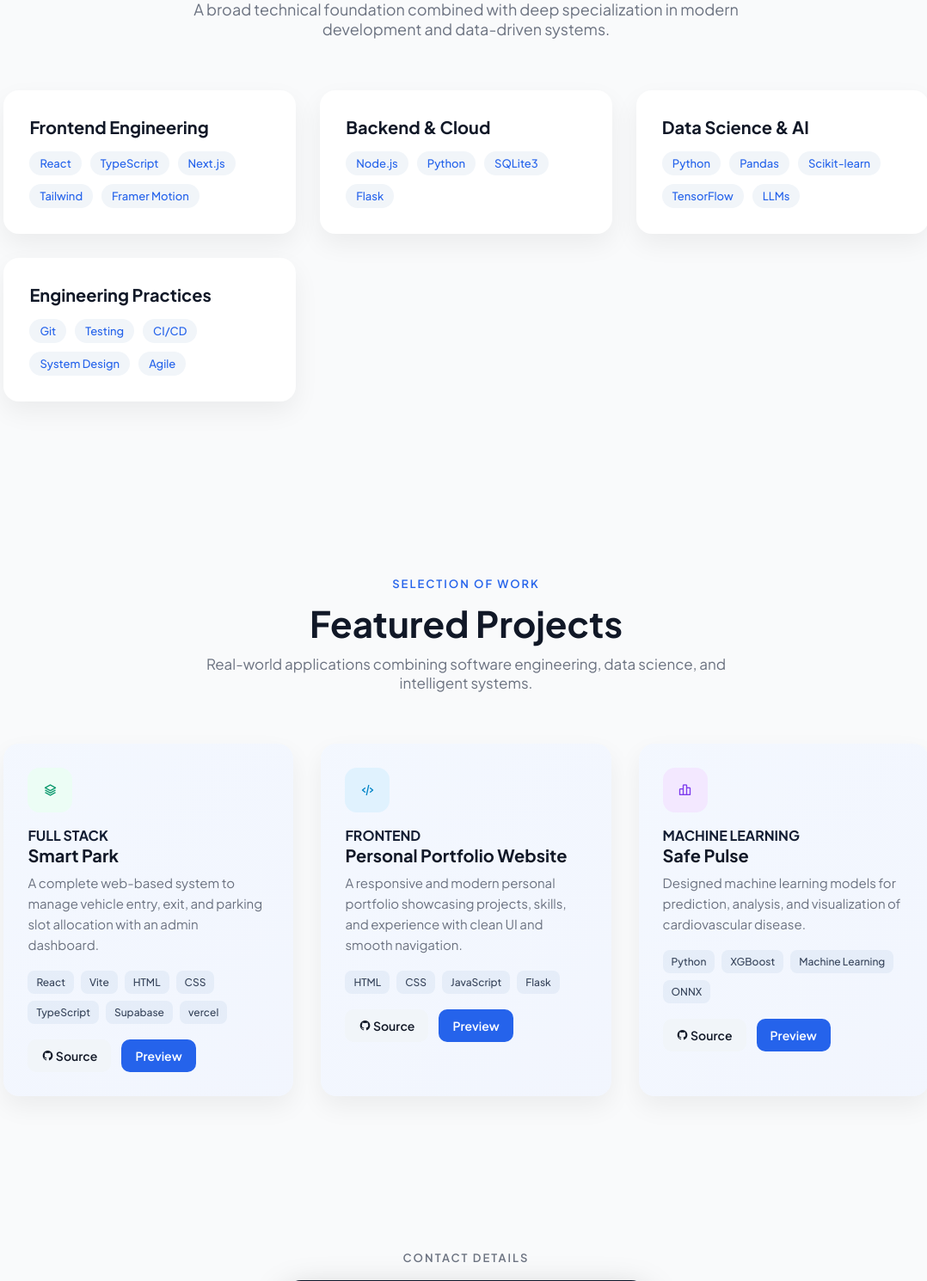
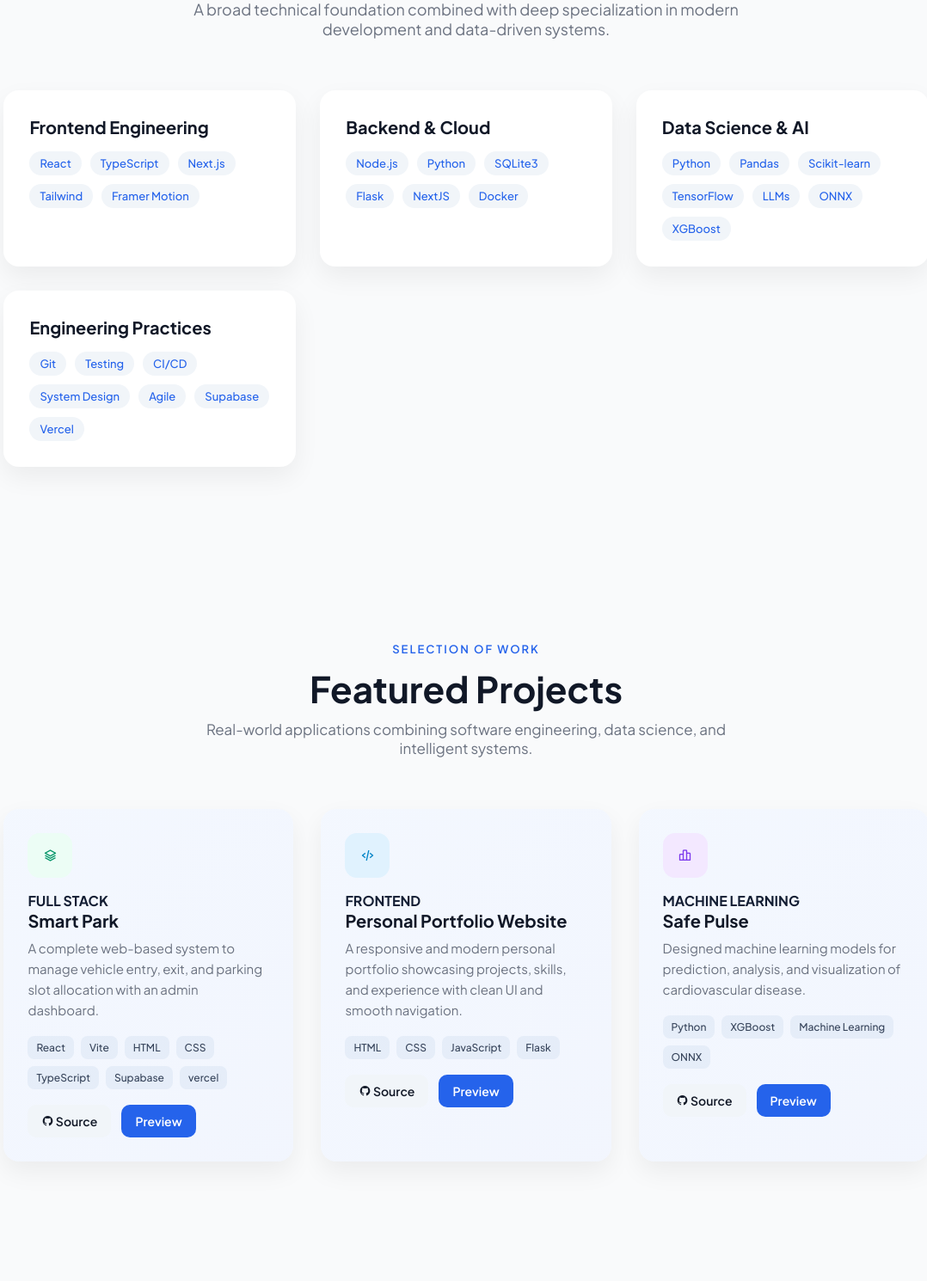
Before and after one commit to GokulM8/portfolio, a Flask app: page / in a window 1280 px wide. Shown: the part 3055-4545 px from the top of the page at 86% size, without its empty margins (98-1176 px from the left). Run offline with Flask 3, Linux system fonts and the light colour scheme.

Commit message:
Updated the skills.

```diff
--- a/templates/index.html
+++ b/templates/index.html
@@ -257,6 +257,8 @@
         <span>Python</span>
         <span>SQLite3</span>
         <span>Flask</span>
+        <span>NextJS</span>
+        <span>Docker</span>
       </div>
     </div>
 
@@ -268,6 +270,8 @@
         <span>Scikit-learn</span>
         <span>TensorFlow</span>
         <span>LLMs</span>
+        <span>ONNX</span>
+        <span>XGBoost</span>
       </div>
     </div>
 
@@ -279,6 +283,8 @@
         <span>CI/CD</span>
         <span>System Design</span>
         <span>Agile</span>
+        <span>Supabase</span>
+        <span>Vercel</span>
       </div>
     </div>
 
```
